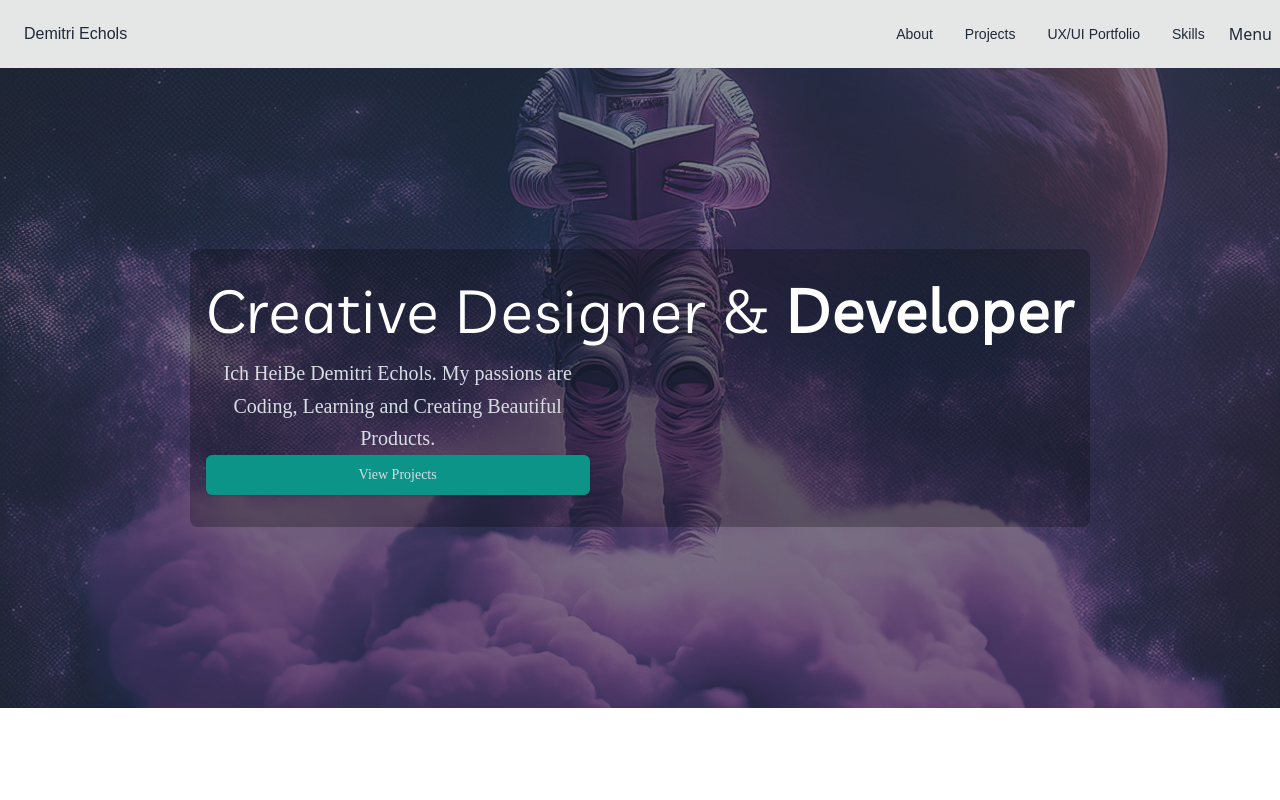
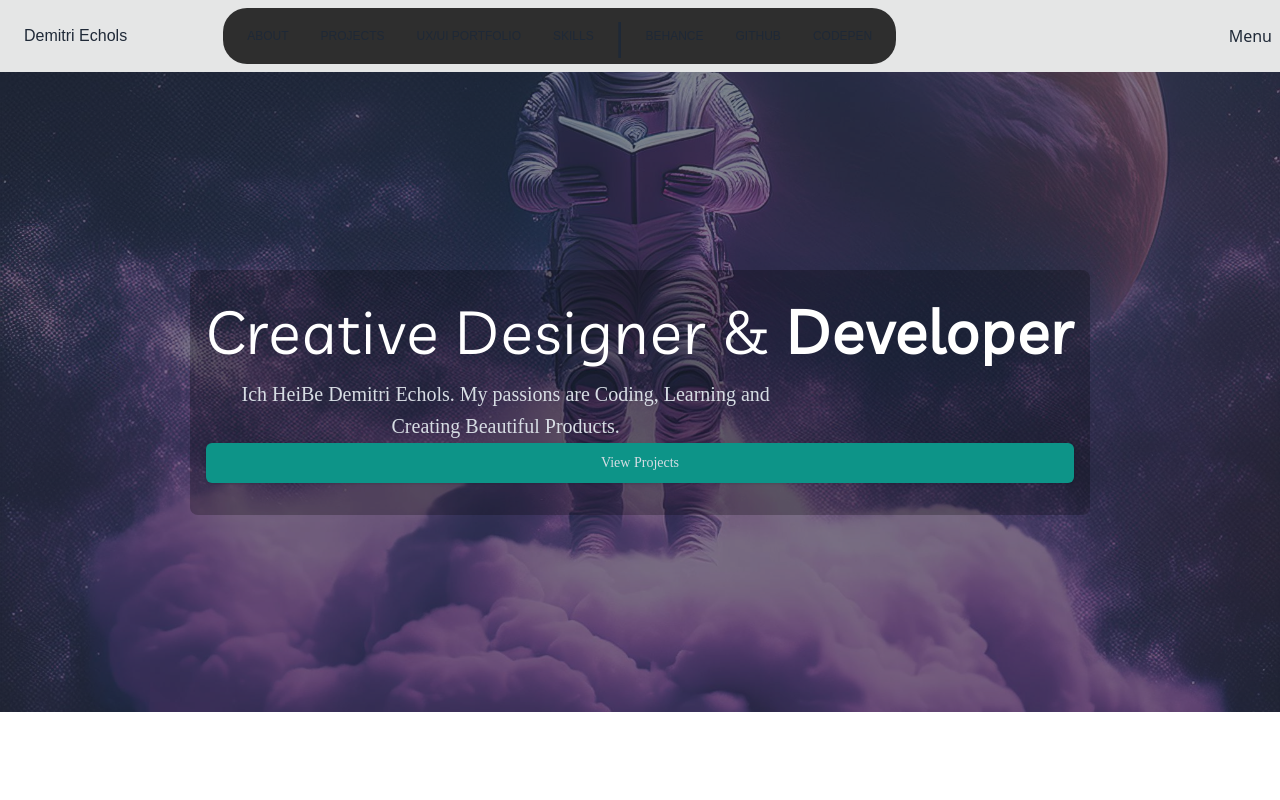
Before and after one commit to CEODemitri/portfolio2024, a SvelteKit app: page / in a window 1280 px wide. Shown: the top 800 px of the page. Built offline with nearby package versions, Linux system fonts and the light colour scheme.

Commit message:
navbar frankestein

```diff
--- a/src/components/Navigation.svelte
+++ b/src/components/Navigation.svelte
@@ -3,6 +3,7 @@
 	<div class="drawer-content flex flex-col">
 		<!-- Navbar -->
 		<div class="navbar bg-base-300 w-full">
+			<!-- hamburger icon -->
 			<div class="flex-none lg:hidden">
 				<label for="my-drawer-3" aria-label="open sidebar" class="btn btn-square btn-ghost">
 					<svg
@@ -20,37 +21,47 @@
 					</svg>
 				</label>
 			</div>
-			<div class="mx-2 flex-1 px-2">
+			<div class="mx-2 px-2">
 				<a class="flex items-center justify-center" href="/">
 					Demitri Echols
 					<span class="sr-only">Demitri Echols' Portfolio</span>
 				</a>
 			</div>
-			<div class="hidden flex-none lg:block">
-				<ul class="menu menu-horizontal">
+			<div class="hidden flex-none lg:block ml-20 bg-black/80 rounded-3xl">
+				<ul
+					class="menu menu-horizontal flex justify-content items-center uppercase text-xs font-medium"
+				>
 					<!-- Navbar menu content here -->
 					<li>
-						<a class="text-sm font-medium hover:underline underline-offset-4" href="/">About</a>
+						<a class="hover:underline underline-offset-4" href="/">About</a>
 					</li>
 					<li>
-						<a class="text-sm font-medium hover:underline underline-offset-4" href="#projects"
-							>Projects</a
-						>
+						<a class="hover:underline underline-offset-4" href="#projects">Projects</a>
 					</li>
 					<li>
-						<a class="text-sm font-medium hover:underline underline-offset-4" href="#ux-portfolio"
-							>UX/UI Portfolio</a
-						>
+						<a class="hover:underline underline-offset-4" href="#ux-portfolio">UX/UI Portfolio</a>
 					</li>
 					<li>
-						<a class="text-sm font-medium hover:underline underline-offset-4" href="#skills"
-							>Skills</a
-						>
+						<a class="hover:underline underline-offset-4" href="#skills">Skills</a>
+					</li>
+					<div class="text-4xl">|</div>
+
+					<li>
+						<a class="hover:underline underline-offset-4" href="#contact">Behance</a>
+					</li>
+					<li>
+						<a class="hover:underline underline-offset-4" href="#contact">Github</a>
+					</li>
+
+					<li>
+						<a class="hover:underline underline-offset-4" href="#contact">Codepen</a>
 					</li>
 				</ul>
 			</div>
 
-			<button>Menu</button>
+			<div class="ml-auto justify-self-center hidden lg:block">
+				<button>Menu</button>
+			</div>
 		</div>
 	</div>
 
--- a/src/routes/+page.svelte
+++ b/src/routes/+page.svelte
@@ -98,7 +98,7 @@
 					>
 						Creative Designer & <span class="font-bold">Developer</span>
 					</h1>
-					<section class="flex flex-col w-96 justify-items-end">
+					<section class="flex flex-col justify-items-end">
 						<p
 							class="max-w-[600px] text-muted-foreground md:text-xl/relaxed lg:text-base/relaxed xl:text-xl/relaxed"
 						>
```
